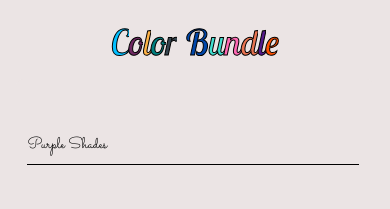
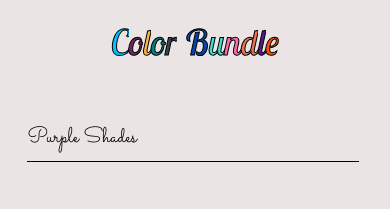
Before and after one commit to Vasundhara-Tiwari/ColorBundle, a React (Create React App) app: page / in a window 390 px wide. Shown: the top 209 px of the page. Built offline with nearby package versions, Linux system fonts and the light colour scheme.

Commit message:
making spa responsive

```diff
--- a/src/App.css
+++ b/src/App.css
@@ -44,3 +44,14 @@
   padding: 0vw 1vw 0vw 3vw;
   color: black;
 }
+
+@media screen and (max-width: 750px) {
+  .shade-division {
+    padding: 0vw 0vw 10vw 0vw;
+    margin: 0vw 0vw 6vw 0vw;
+  }
+
+  .palatte-heading {
+    font-size: 5.5vw;
+  }
+}
```
